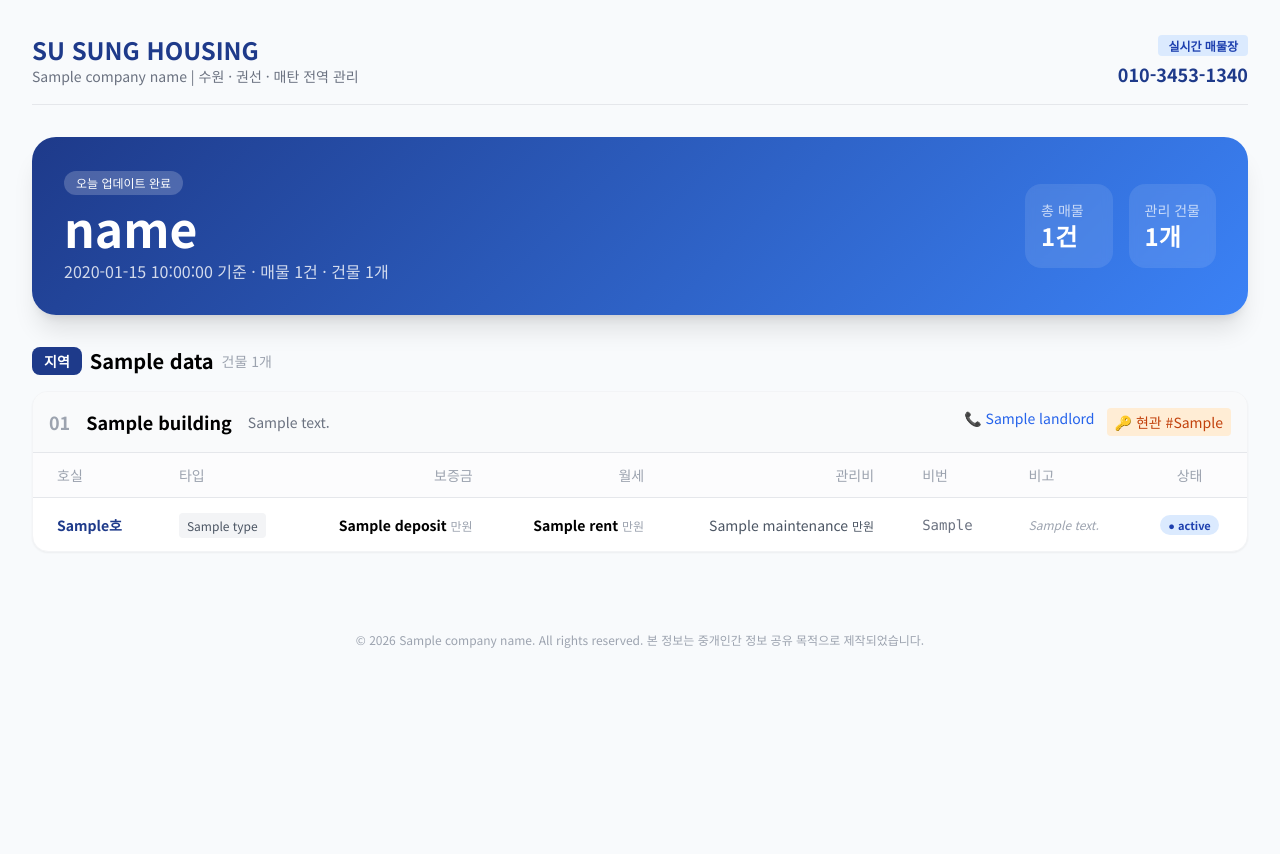
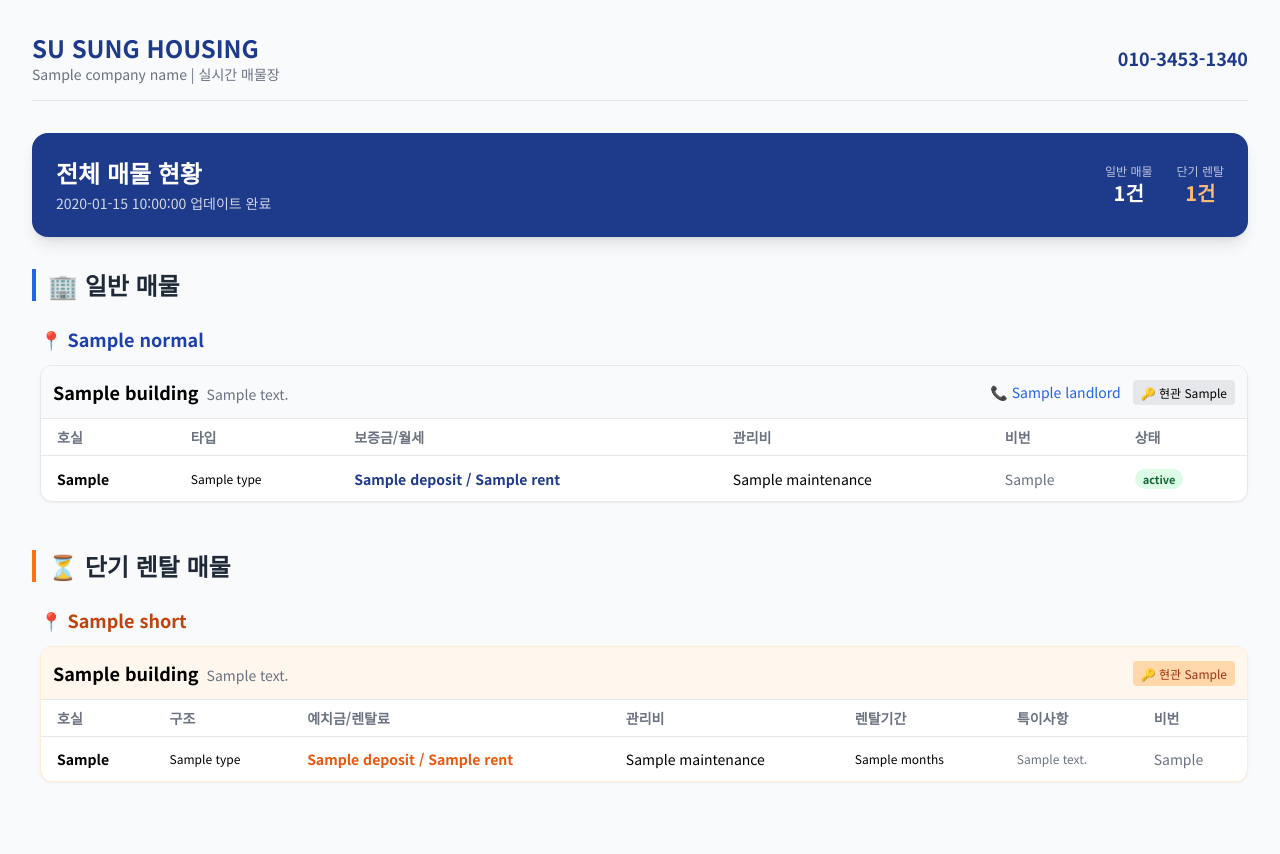
Before and after one commit to ljs712312-prog/Su-Sung-Housing-management, a FastAPI app: template templates/index.html in a window 1280 px wide. Before the commit the page ends 648 px from the top, so only its background shows below. Run offline with FastAPI, Linux system fonts and the light colour scheme; the template is opened without the code that fills it: most values are stand-ins (such as "Sample title", 1, 10 or a date in 2020); some libraries are stand-ins or nearby versions.

Commit message:
Update index.html

```diff
--- a/templates/index.html
+++ b/templates/index.html
@@ -3,101 +3,58 @@
 <head>
     <meta charset="UTF-8">
     <meta name="viewport" content="width=device-width, initial-scale=1.0">
-    <title>{{ company_name }} - 매물현황</title>
+    <title>{{ company_name }} - 실시간 매물장</title>
     <script src="https://cdn.tailwindcss.com"></script>
     <style>
         @import url('https://fonts.googleapis.com/css2?family=Noto+Sans+KR:wght@300;400;700&display=swap');
         body { font-family: 'Noto Sans KR', sans-serif; background-color: #f8fafc; }
-        .blue-gradient { background: linear-gradient(135deg, #1e3a8a 0%, #3b82f6 100%); }
-        .status-badge { padding: 2px 8px; border-radius: 12px; font-size: 11px; font-weight: bold; }
-        .status-ready { background-color: #dcfce7; color: #166534; } /* 즉시입주 */
-        .status-soon { background-color: #dbeafe; color: #1e40af; }  /* 공실예정 */
+        .badge-ready { background-color: #dcfce7; color: #166534; padding: 2px 8px; border-radius: 12px; font-size: 11px; font-weight: bold; }
     </style>
 </head>
 <body class="p-4 md:p-8">
     <header class="flex justify-between items-center mb-8 border-b pb-4">
         <div>
             <h1 class="text-2xl font-bold text-blue-900">SU SUNG HOUSING</h1>
-            <p class="text-sm text-gray-500">{{ company_name }} | 수원 · 권선 · 매탄 전역 관리</p>
+            <p class="text-sm text-gray-500">{{ company_name }} | 실시간 매물장</p>
         </div>
         <div class="text-right">
-            <span class="bg-blue-100 text-blue-800 text-xs font-semibold px-2.5 py-0.5 rounded">실시간 매물장</span>
-            <p class="text-lg font-bold mt-1 text-blue-900">010-3453-1340</p>
+            <p class="text-lg font-bold text-blue-900">010-3453-1340</p>
         </div>
     </header>
 
-    <section class="blue-gradient rounded-3xl p-8 text-white mb-8 shadow-xl">
-        <div class="flex flex-col md:flex-row justify-between items-start md:items-center">
-            <div class="mb-6 md:mb-0">
-                <span class="bg-white/20 text-xs py-1 px-3 rounded-full mb-2 inline-block">오늘 업데이트 완료</span>
-                <h2 class="text-4xl md:text-5xl font-bold mb-2">
-                    {% for area in data.keys() %}{{ area }}{% if not loop.last %} · {% endif %}{% endfor %}
-                </h2>
-                <p class="opacity-80">{{ today }} 기준 · 매물 {{ total_listings }}건 · 건물 {{ total_buildings }}개</p>
+    <div class="bg-blue-900 rounded-2xl p-6 text-white mb-8 flex justify-between items-center shadow-lg">
+        <div>
+            <h2 class="text-2xl font-bold mb-1">전체 매물 현황</h2>
+            <p class="opacity-80 text-sm">{{ today }} 업데이트 완료</p>
+        </div>
+        <div class="flex gap-6 text-center">
+            <div><p class="text-xs opacity-70">일반 매물</p><p class="text-xl font-bold">{{ total_normal }}건</p></div>
+            <div><p class="text-xs opacity-70">단기 렌탈</p><p class="text-xl font-bold text-orange-300">{{ total_short }}건</p></div>
+        </div>
+    </div>
+
+    <h2 class="text-2xl font-bold mb-6 text-gray-800 border-l-4 border-blue-600 pl-3">🏢 일반 매물</h2>
+    {% for area_name, buildings in normal_data.items() %}
+    <div class="mb-10 pl-2">
+        <h3 class="text-lg font-bold mb-3 text-blue-800">📍 {{ area_name }}</h3>
+        {% for b_name, b_data in buildings.items() %}
+        <div class="bg-white rounded-xl shadow-sm border border-gray-200 mb-5 overflow-hidden">
+            <div class="bg-gray-50 p-3 border-b flex justify-between items-center">
+                <div><span class="font-bold text-lg mr-2">{{ b_name }}</span><span class="text-sm text-gray-500">{{ b_data.address }}</span></div>
+                <div class="text-sm"><span class="text-blue-600 mr-3">📞 {{ b_data.landlord }}</span><span class="bg-gray-200 px-2 py-1 rounded text-xs">🔑 현관 {{ b_data.entrance_pw }}</span></div>
             </div>
-            <div class="grid grid-cols-2 gap-4 w-full md:w-auto">
-                <div class="bg-white/10 p-4 rounded-2xl backdrop-blur-sm">
-                    <p class="text-sm opacity-70">총 매물</p>
-                    <p class="text-2xl font-bold">{{ total_listings }}건</p>
-                </div>
-                <div class="bg-white/10 p-4 rounded-2xl backdrop-blur-sm">
-                    <p class="text-sm opacity-70">관리 건물</p>
-                    <p class="text-2xl font-bold">{{ total_buildings }}개</p>
-                </div>
-            </div>
-        </div>
-    </section>
-
-    {% for area_name, buildings in data.items() %}
-    <div class="mb-12">
-        <h3 class="text-xl font-bold mb-4 flex items-center">
-            <span class="bg-blue-900 text-white px-3 py-1 rounded-lg mr-2 text-sm">지역</span>
-            {{ area_name }} <span class="text-gray-400 font-normal ml-2 text-sm">건물 {{ buildings|length }}개</span>
-        </h3>
-
-        {% for b_name, b_data in buildings.items() %}
-        <div class="bg-white rounded-2xl shadow-sm border border-gray-100 mb-6 overflow-hidden">
-            <div class="bg-gray-50 p-4 border-b flex flex-wrap justify-between items-center gap-4">
-                <div class="flex items-center gap-4">
-                    <span class="text-gray-400 font-bold text-lg">0{{ loop.index }}</span>
-                    <h4 class="text-lg font-bold">{{ b_name }}</h4>
-                    <p class="text-sm text-gray-500">{{ b_data.info.address }}</p>
-                </div>
-                <div class="flex gap-3 text-sm">
-                    <span class="text-blue-600 font-medium">📞 {{ b_data.info.landlord }}</span>
-                    <span class="bg-orange-100 text-orange-700 px-2 py-1 rounded">🔑 현관 #{{ b_data.info.entrance_pw }}</span>
-                </div>
-            </div>
-
             <div class="overflow-x-auto">
-                <table class="w-full text-left text-sm">
-                    <thead class="bg-gray-50/50 text-gray-400 border-b">
-                        <tr>
-                            <th class="px-6 py-3 font-medium">호실</th>
-                            <th class="px-6 py-3 font-medium">타입</th>
-                            <th class="px-6 py-3 font-medium text-right">보증금</th>
-                            <th class="px-6 py-3 font-medium text-right">월세</th>
-                            <th class="px-6 py-3 font-medium text-right">관리비</th>
-                            <th class="px-6 py-3 font-medium">비번</th>
-                            <th class="px-6 py-3 font-medium">비고</th>
-                            <th class="px-6 py-3 font-medium text-center">상태</th>
-                        </tr>
+                <table class="w-full text-left text-sm whitespace-nowrap">
+                    <thead class="bg-white text-gray-500 border-b">
+                        <tr><th class="px-4 py-2">호실</th><th class="px-4 py-2">타입</th><th class="px-4 py-2">보증금/월세</th><th class="px-4 py-2">관리비</th><th class="px-4 py-2">비번</th><th class="px-4 py-2">상태</th></tr>
                     </thead>
-                    <tbody class="divide-y divide-gray-50">
+                    <tbody class="divide-y divide-gray-100">
                         {% for room in b_data.rooms %}
-                        <tr class="hover:bg-blue-50/30 transition-colors">
-                            <td class="px-6 py-4 font-bold text-blue-900">{{ room.no }}호</td>
-                            <td class="px-6 py-4"><span class="bg-gray-100 px-2 py-1 rounded text-xs text-gray-600">{{ room.type }}</span></td>
-                            <td class="px-6 py-4 text-right font-bold">{{ room.deposit }} <span class="text-xs font-normal text-gray-400">만원</span></td>
-                            <td class="px-6 py-4 text-right font-bold">{{ room.rent }} <span class="text-xs font-normal text-gray-400">만원</span></td>
-                            <td class="px-6 py-4 text-right text-gray-600">{{ room.maintenance }} <span class="text-xs">만원</span></td>
-                            <td class="px-6 py-4 font-mono text-gray-500">{{ room.pw }}</td>
-                            <td class="px-6 py-4 text-gray-400 italic text-xs">{{ room.note }}</td>
-                            <td class="px-6 py-4 text-center">
-                                <span class="status-badge {% if '즉시' in room.status %}status-ready{% else %}status-soon{% endif %}">
-                                    ● {{ room.status }}
-                                </span>
-                            </td>
+                        <tr class="hover:bg-blue-50">
+                            <td class="px-4 py-3 font-bold">{{ room.no }}</td><td class="px-4 py-3 text-xs">{{ room.type }}</td>
+                            <td class="px-4 py-3 font-bold text-blue-900">{{ room.deposit }} / {{ room.rent }}</td>
+                            <td class="px-4 py-3">{{ room.maintenance }}</td><td class="px-4 py-3 text-gray-500">{{ room.pw }}</td>
+                            <td class="px-4 py-3"><span class="badge-ready">{{ room.status }}</span></td>
                         </tr>
                         {% endfor %}
                     </tbody>
@@ -108,8 +65,36 @@
     </div>
     {% endfor %}
 
-    <footer class="text-center text-gray-400 text-xs py-8">
-        &copy; 2026 {{ company_name }}. All rights reserved. 본 정보는 중개인간 정보 공유 목적으로 제작되었습니다.
-    </footer>
+    <h2 class="text-2xl font-bold mt-12 mb-6 text-gray-800 border-l-4 border-orange-500 pl-3">⏳ 단기 렌탈 매물</h2>
+    {% for area_name, buildings in short_data.items() %}
+    <div class="mb-10 pl-2">
+        <h3 class="text-lg font-bold mb-3 text-orange-700">📍 {{ area_name }}</h3>
+        {% for b_name, b_data in buildings.items() %}
+        <div class="bg-white rounded-xl shadow-sm border border-orange-100 mb-5 overflow-hidden">
+            <div class="bg-orange-50 p-3 border-b flex justify-between items-center">
+                <div><span class="font-bold text-lg mr-2">{{ b_name }}</span><span class="text-sm text-gray-500">{{ b_data.address }}</span></div>
+                <div class="text-sm"><span class="bg-orange-200 px-2 py-1 rounded text-xs text-orange-800">🔑 현관 {{ b_data.entrance_pw }}</span></div>
+            </div>
+            <div class="overflow-x-auto">
+                <table class="w-full text-left text-sm whitespace-nowrap">
+                    <thead class="bg-white text-gray-500 border-b">
+                        <tr><th class="px-4 py-2">호실</th><th class="px-4 py-2">구조</th><th class="px-4 py-2">예치금/렌탈료</th><th class="px-4 py-2">관리비</th><th class="px-4 py-2">렌탈기간</th><th class="px-4 py-2">특이사항</th><th class="px-4 py-2">비번</th></tr>
+                    </thead>
+                    <tbody class="divide-y divide-gray-100">
+                        {% for room in b_data.rooms %}
+                        <tr class="hover:bg-orange-50">
+                            <td class="px-4 py-3 font-bold">{{ room.no }}</td><td class="px-4 py-3 text-xs">{{ room.type }}</td>
+                            <td class="px-4 py-3 font-bold text-orange-600">{{ room.deposit }} / {{ room.rent }}</td>
+                            <td class="px-4 py-3">{{ room.maintenance }}</td><td class="px-4 py-3 text-xs">{{ room.months }}</td>
+                            <td class="px-4 py-3 text-xs text-gray-500">{{ room.note }}</td><td class="px-4 py-3 text-gray-500">{{ room.pw }}</td>
+                        </tr>
+                        {% endfor %}
+                    </tbody>
+                </table>
+            </div>
+        </div>
+        {% endfor %}
+    </div>
+    {% endfor %}
 </body>
 </html>
```
